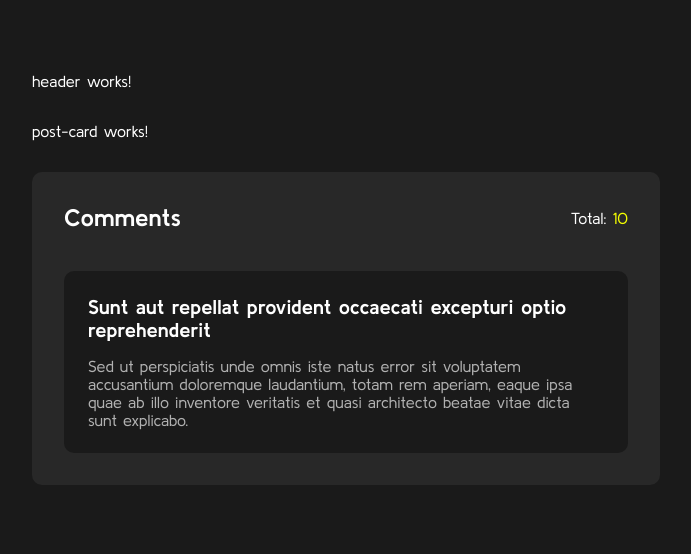
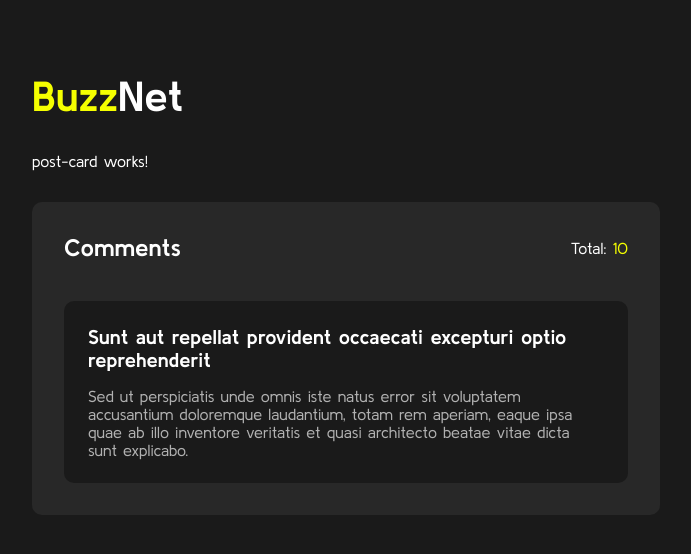
Before and after one commit to kewablay/Buzznet, an Angular app: page /post-detail/1 in a window 1280 px wide. Shown: the top 554 px of the page, without its empty margins (294-985 px from the left). Built offline with nearby package versions, Linux system fonts and the light colour scheme.

Commit message:
added structured content projection for header

```diff
--- a/src/app/components/header/header.component.html
+++ b/src/app/components/header/header.component.html
@@ -1 +1,4 @@
-<p>header works!</p>
+<header>
+  <h1><span class="text-primary">Buzz</span>Net</h1>
+  <ng-content class="button" select="[button]"></ng-content>
+</header>
--- a/src/app/components/header/header.component.sass
+++ b/src/app/components/header/header.component.sass
@@ -0,0 +1,5 @@
+@use '../../../styles/_mixins.sass' as Mixins
+
+
+header
+    @include Mixins.flex-between($direction: row)
```
